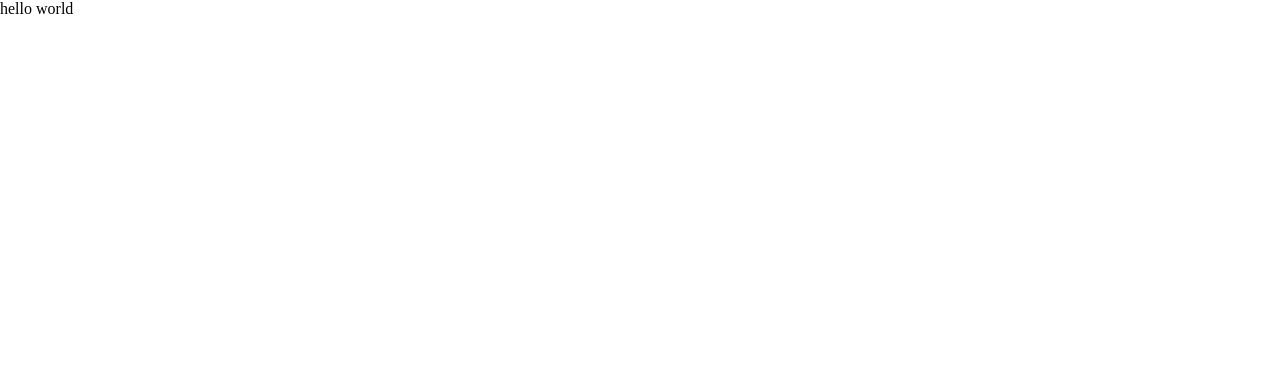
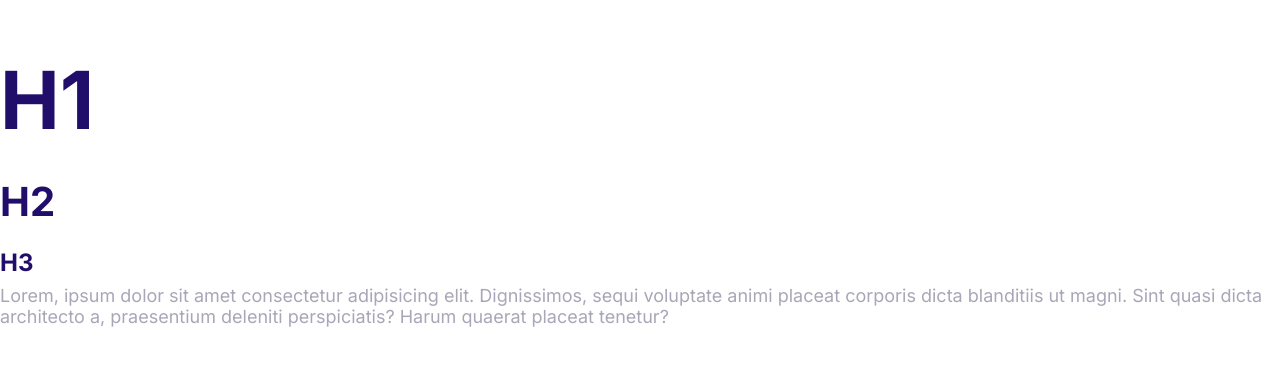
Before and after one commit to MOHAMED-ENSA2/html_turorial, a plain HTML site: page index.html in a window 1280 px wide. Drawn offline with Linux system fonts and the light colour scheme.

Commit message:
defining the font

```diff
--- a/css/styles.css
+++ b/css/styles.css
@@ -6,3 +6,44 @@
     --heading-secondary-color : #ffffff ;
     --paragraph-color : #aaa6b7;
 }
+
+html{
+    font-size: 62.5%;
+}
+
+body{
+    font-size: 2.4rem;
+    font-family: inter, Arial, Helvetica, sans-serif;
+    color: var(--paragraph-color);
+}
+
+h1,h2,h3{
+    color: var(--heading-color);
+    margin-bottom: 1rem;
+
+}
+h1{
+    font-size: 7rem;
+}
+h2{
+    font-size: 4rem;
+}
+
+h3{
+    font-size: 3rem;
+}
+p{
+    margin-top : 0;
+}
+
+@media screen and (min-width : 1024px) {
+    body{
+        font-size: 1.8rem;
+    }
+    h1{
+        font-size: 8rem;
+    }
+    h3{
+        font-size: 2.4rem;
+    }
+}
--- a/index.html
+++ b/index.html
@@ -6,9 +6,15 @@
     <meta name="viewport" content="width=device-width, initial-scale=1.0">
     <link rel="stylesheet" href="css/normalize.css">
     <link rel="stylesheet" href="css/styles.css">
+    <link rel="preconnect" href="https://fonts.googleapis.com">
+    <link rel="preconnect" href="https://fonts.gstatic.com" crossorigin>
+    <link href="https://fonts.googleapis.com/css2?family=Inter:wght@400;700&display=swap" rel="stylesheet">
     <title>Document</title>
 </head>
 <body class="display">
-    hello world
+    <h1>H1</h1>
+    <h2>H2</h2>
+    <h3>H3</h3>
+    <p>Lorem, ipsum dolor sit amet consectetur adipisicing elit. Dignissimos, sequi voluptate animi placeat corporis dicta blanditiis ut magni. Sint quasi dicta architecto a, praesentium deleniti perspiciatis? Harum quaerat placeat tenetur?</p>
 </body>
 </html>
```
